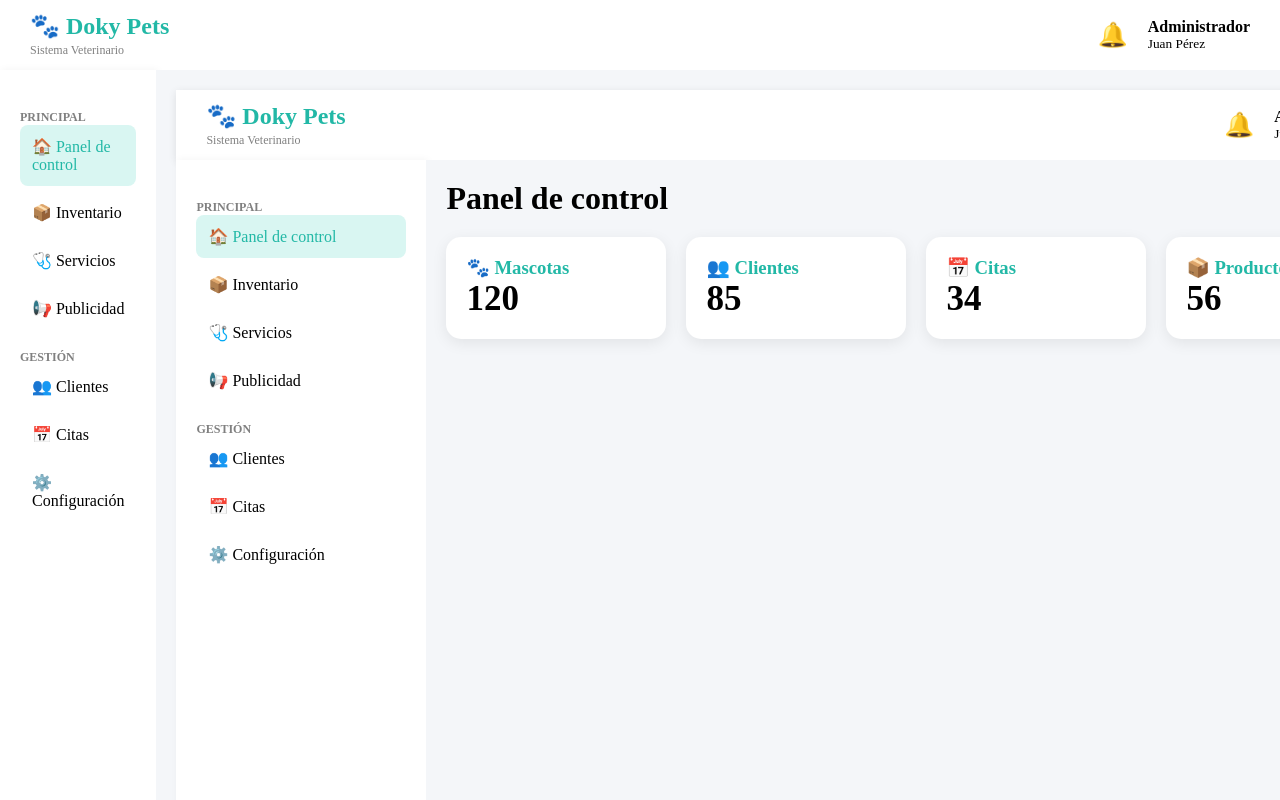
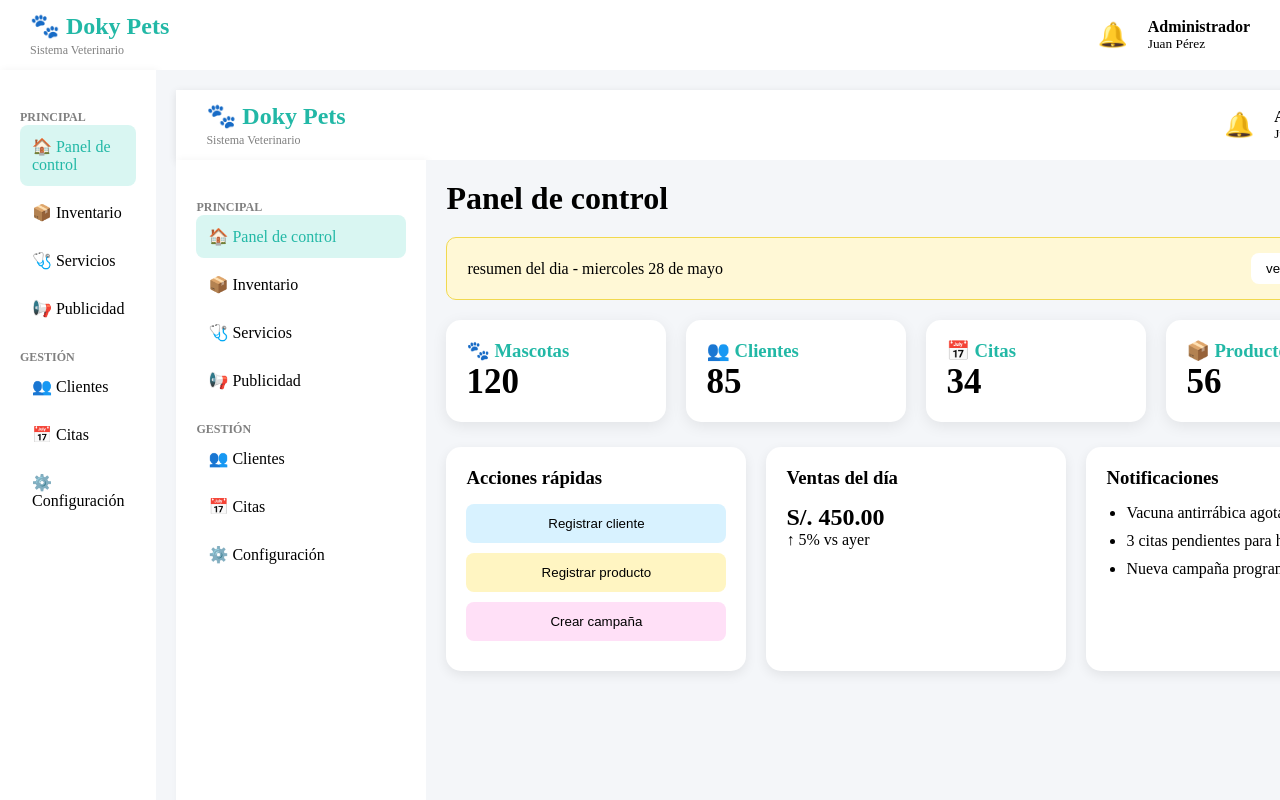
Before and after one commit to yadirallce28s-create/Sistema-Inventario, a React (Vite) app in the folder frontend/: page /dashboard in a window 1280 px wide. Shown: the top 800 px of the page. Built offline with nearby package versions, Linux system fonts and the light colour scheme.

Commit message:
feat: resumen del dia y paneles dashboard

```diff
--- a/frontend/src/css/dashboard.css
+++ b/frontend/src/css/dashboard.css
@@ -105,3 +105,93 @@ body{
     font-size:35px;
     font-weight:bold;
 }
+/* RESUMEN */
+
+.resumen{
+    background:#fff8d6;
+
+    border:1px solid #f1d94f;
+
+    padding:15px 20px;
+
+    margin-top:20px;
+
+    border-radius:10px;
+
+    display:flex;
+    justify-content:space-between;
+    align-items:center;
+}
+
+.resumen button{
+    border:none;
+    background:white;
+    padding:8px 15px;
+    border-radius:8px;
+    cursor:pointer;
+}
+
+/* GRID */
+
+.dashboard-grid{
+    margin-top:25px;
+
+    display:grid;
+
+    grid-template-columns:
+    1fr 1fr 1fr;
+
+    gap:20px;
+}
+
+.panel{
+    background:white;
+
+    padding:20px;
+
+    border-radius:15px;
+
+    box-shadow:0 4px 12px rgba(0,0,0,.08);
+}
+
+.panel h3{
+    margin-bottom:15px;
+}
+
+/* BOTONES */
+
+.btn-cliente,
+.btn-producto,
+.btn-campania{
+    width:100%;
+
+    padding:12px;
+
+    margin-bottom:10px;
+
+    border:none;
+
+    border-radius:8px;
+
+    cursor:pointer;
+}
+
+.btn-cliente{
+    background:#d8f2ff;
+}
+
+.btn-producto{
+    background:#fff5c2;
+}
+
+.btn-campania{
+    background:#ffe0f7;
+}
+
+.panel ul{
+    padding-left:20px;
+}
+
+.panel li{
+    margin-bottom:10px;
+}
--- a/frontend/src/pages/Dashboard.jsx
+++ b/frontend/src/pages/Dashboard.jsx
@@ -6,6 +6,15 @@ function Dashboard() {
     <MainLayout>
 
       <h1>Panel de control</h1>
+      <div className="resumen">
+        <span>
+          resumen del dia - miercoles 28 de mayo
+        </span>
+        <button>
+          ver inventrario
+        </button>
+
+      </div>
 
       <div className="cards">
 
@@ -30,6 +39,43 @@ function Dashboard() {
         </div>
 
       </div>
+      <div className="dashboard-grid">
+
+        <div className="panel">
+          <h3>Acciones rápidas</h3>
+
+          <button className="btn-cliente">
+            Registrar cliente
+          </button>
+
+          <button className="btn-producto">
+            Registrar producto
+          </button>
+
+          <button className="btn-campania">
+            Crear campaña
+          </button>
+        </div>
+
+        <div className="panel">
+          <h3>Ventas del día</h3>
+
+          <h2>S/. 450.00</h2>
+
+          <span>↑ 5% vs ayer</span>
+        </div>
+
+        <div className="panel">
+          <h3>Notificaciones</h3>
+
+          <ul>
+            <li>Vacuna antirrábica agotándose</li>
+            <li>3 citas pendientes para hoy</li>
+            <li>Nueva campaña programada</li>
+          </ul>
+        </div>
+
+      </div>
 
     </MainLayout>
   );
```
